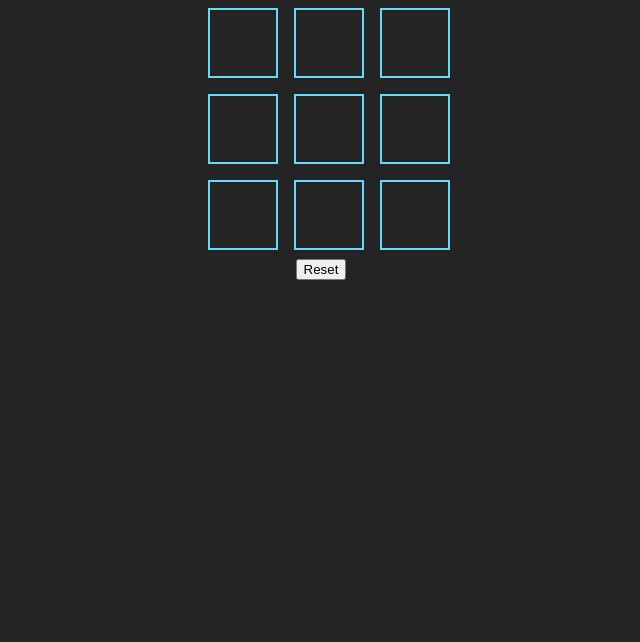
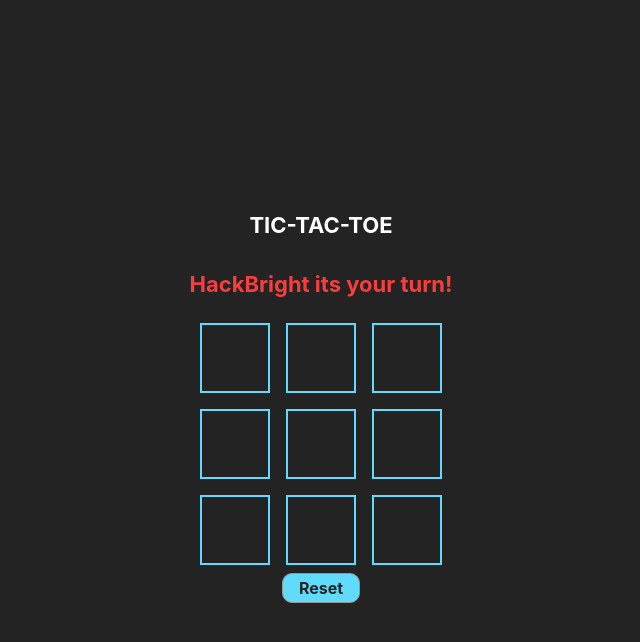
Before and after one commit to JacobWilliamErickson/tic-tac-toe, a React (Create React App) app: page / in a window 1280 px wide. Shown: the top 642 px of the page, without its empty margins (319-959 px from the left). Built offline with nearby package versions, Linux system fonts and the light colour scheme.

Commit message:
Player Header

```diff
--- a/src/App.css
+++ b/src/App.css
@@ -1,4 +1,8 @@
 .App {
+  display: flex;
+  flex-direction: column;
+  align-items: center;
+  justify-content: center;
   text-align: center;
   width: 100vw;
   height: 100vh;
@@ -6,11 +10,19 @@
   background-color: #232323;
 }
 
-span {
+h1 {
   font-size: 22px;
   color: white;
 }
 
+.hack {
+  font-size: 22px;
+  color: #f73e3e;
+}
+.dev {
+  font-size: 22px;
+  color: #61dafb;
+}
 img {
   height: 80%;
 }
--- a/src/App.js
+++ b/src/App.js
@@ -2,6 +2,7 @@ import React, { useState } from "react";
 import "./App.css";
 import WinnerModal from "./components/WinnerModal";
 import Square from "./components/Square"
+import Button from "./UI/Button";
 function App() {
   const [squares, setSquares] = useState(["", "", "", "", "", "", "", "", ""]);
   const [player, setPlayer] = useState(true);
@@ -10,19 +11,19 @@ function App() {
   const handleClick = () => {
     setSquares(["", "", "", "", "", "", "", "", ""])
     setPlayer(true)}
+
+
   const newGameHandler = () =>{
     setWinner(null)
     setPlayer(true)
   }
 
- if((squares[0]==='X'&&squares[1]==='X'&&squares[2]==='X')||(squares[3]==='X'&&squares[4]==='X'&&squares[5]==='X')||
+ const checkForWinner=(squares)=>{
+  if((squares[0]==='X'&&squares[1]==='X'&&squares[2]==='X')||(squares[3]==='X'&&squares[4]==='X'&&squares[5]==='X')||
  (squares[6]==='X'&&squares[7]==='X'&&squares[8]==='X')){
   setWinner({title: "Hack Bright Wins",
     message: "Wins by Horizontal",})
-
-    setTimeout(function() {
-    }, 1000);
-    handleClick()
+    setSquares(["", "", "", "", "", "", "", "", ""])
     return;
  }
 
@@ -30,10 +31,7 @@ function App() {
  (squares[6]==='O'&&squares[7]==='O'&&squares[8]==='O')){
   setWinner({title: "Dev-Mountain Wins",
     message: "Wins by Horizontal",})
-
-    setTimeout(function() {
-    }, 1000);
-    handleClick()
+    setSquares(["", "", "", "", "", "", "", "", ""])
     return;
  }
 
@@ -41,10 +39,7 @@ function App() {
  (squares[2]==='X'&&squares[5]==='X'&&squares[8]==='X')){
   setWinner({title: "Hack Bright Wins",
     message: "Wins by Vertical",})
-
-    setTimeout(function() {
-    }, 1000);
-    handleClick()
+    setSquares(["", "", "", "", "", "", "", "", ""])
     return;
  }
 
@@ -52,45 +47,38 @@ function App() {
  (squares[2]==='O'&&squares[5]==='O'&&squares[8]==='O')){
   setWinner({title: "Dev-Mountain Wins",
     message: "Wins by Vertical",})
-
-    setTimeout(function() {
-    }, 1000);
-    handleClick()
+    setSquares(["", "", "", "", "", "", "", "", ""])
     return;
  }
 
- if((squares[0]==='X'&&squares[4]==='X'&&squares[8]==='X')){
+ if((squares[0]==='X'&&squares[4]==='X'&&squares[8]==='X')||(squares[2]==='X'&&squares[4]==='X'&&squares[6]==='X')){
   setWinner({title: "Hack Bright Wins",
     message: "Wins by Diagonal",})
-
-    setTimeout(function() {
-    }, 1000);
-    handleClick()
+    setSquares(["", "", "", "", "", "", "", "", ""])
     return;
  }
 
- if((squares[0]==='O'&&squares[4]==='O'&&squares[8]==='O')){
+ if((squares[0]==='O'&&squares[4]==='O'&&squares[8]==='O')||(squares[2]==='O'&&squares[4]==='O'&&squares[6]==='O')){
   setWinner({title: "Dev-Mountain Wins",
     message: "Wins by Diagonal",})
+    setSquares(["", "", "", "", "", "", "", "", ""])
+    return;
+ }}
 
-    setTimeout(function() {
-    }, 1000);
-    handleClick()
-    return;
- }
+ const getPlayerHandler = () =>{
 
-
-
-
-
-
+}
 
   return (
     <div className="App">
+      <h1>TIC-TAC-TOE</h1>
+      {player && <h2 className="hack">HackBright its your turn!</h2>}
+      {!player && <h2 className="dev">DevMountain its your turn!</h2>}
       {winner &&<WinnerModal
       onOkay = {newGameHandler}
       title={winner.title}
       message={winner.message} />}
+      <span>{checkForWinner(squares)}</span>
       <div className="container">
         {squares.map((val, index) => {
           return (
@@ -105,7 +93,7 @@ function App() {
           );
         })}
       </div>
-      <button onClick={handleClick}>Reset</button>
+      <Button onClick={handleClick}>Reset</Button>
     </div>
   );
 }
--- a/src/UI/Button.module.css
+++ b/src/UI/Button.module.css
@@ -2,9 +2,11 @@
     font: inherit;
     border: 1px solid #969696;
     background: #61DBFB;
-    color: white;
+    color: #232323;
     padding: 0.25rem 1rem;
     cursor: pointer;
+    font-weight: bold;
+    border-radius:10px ;
   }
 
   .button:hover,
--- a/src/components/Square.js
+++ b/src/components/Square.js
@@ -1,5 +1,7 @@
 import React from "react";
 const Square = (props) => {
+
+
   const handleClick = () => {
     if (!props.squareValue) {
         if (props.player) {
--- a/src/components/WinnerModal.module.css
+++ b/src/components/WinnerModal.module.css
@@ -20,11 +20,12 @@
   .header {
     background: #61dcfb;
     padding: 1rem;
+    color: #232323;
   }
 
   .header h2 {
     margin: 0;
-    color: #000000;
+    color: #232323;
   }
 
   .content {
```
